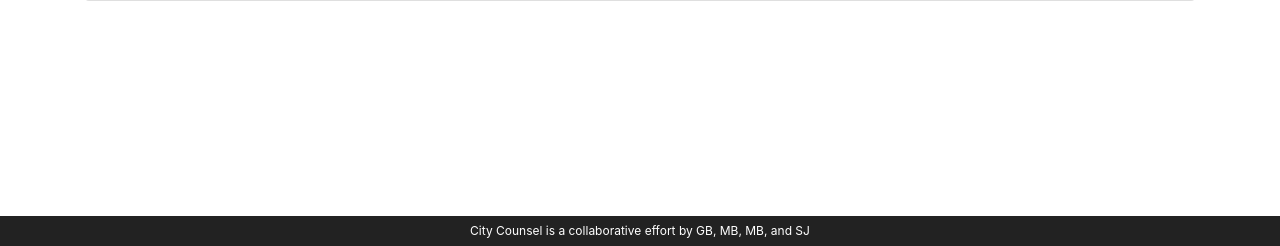
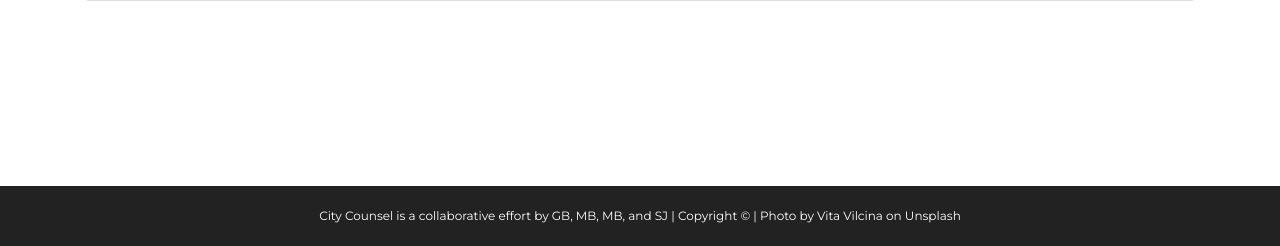
Before and after one commit to gbremble/City-Counsel, a PHP site: page / in a window 1280 px wide. Shown: the part 554-800 px from the top of the page. Run offline with PHP 8.4, Linux system fonts and the light colour scheme; some libraries are stand-ins or nearby versions.

Commit message:
Updated footer

```diff
--- a/assets/css/style.css
+++ b/assets/css/style.css
@@ -51,11 +51,12 @@ body {
   bottom: 0;
   width: 100%;
   /* Set the fixed height of the footer here */
-  height: 30px;
-  line-height: 30px;
+  height: 60px;
+  line-height: 60px;
   /* Vertically center the text there */
   font-size: 12px;
   color: #fff;
+  font-family: 'Montserrat', sans-serif;
   text-align: center;
   background-color: #222;
 }
--- a/index.html
+++ b/index.html
@@ -21,7 +21,7 @@
     <link rel="stylesheet" href="https://cdnjs.cloudflare.com/ajax/libs/bootstrap-select/1.13.1/css/bootstrap-select.min.css">
 
     <!-- Additional CSS -->
-    <link href="https://fonts.googleapis.com/css?family=Righteous" rel="stylesheet">
+    <link href="https://fonts.googleapis.com/css?family=Righteous|Montserrat" rel="stylesheet">
     <link rel="stylesheet" href="assets/css/style.css">
 
 
@@ -138,7 +138,7 @@
     </div>
     <footer class="footer">
         <div class="container">
-            City Counsel is a collaborative effort by GB, MB, MB, and SJ
+            City Counsel is a collaborative effort by GB, MB, MB, and SJ | Copyright &copy; | Photo by Vita Vilcina on Unsplash
         </div>
     </footer>
 
```
